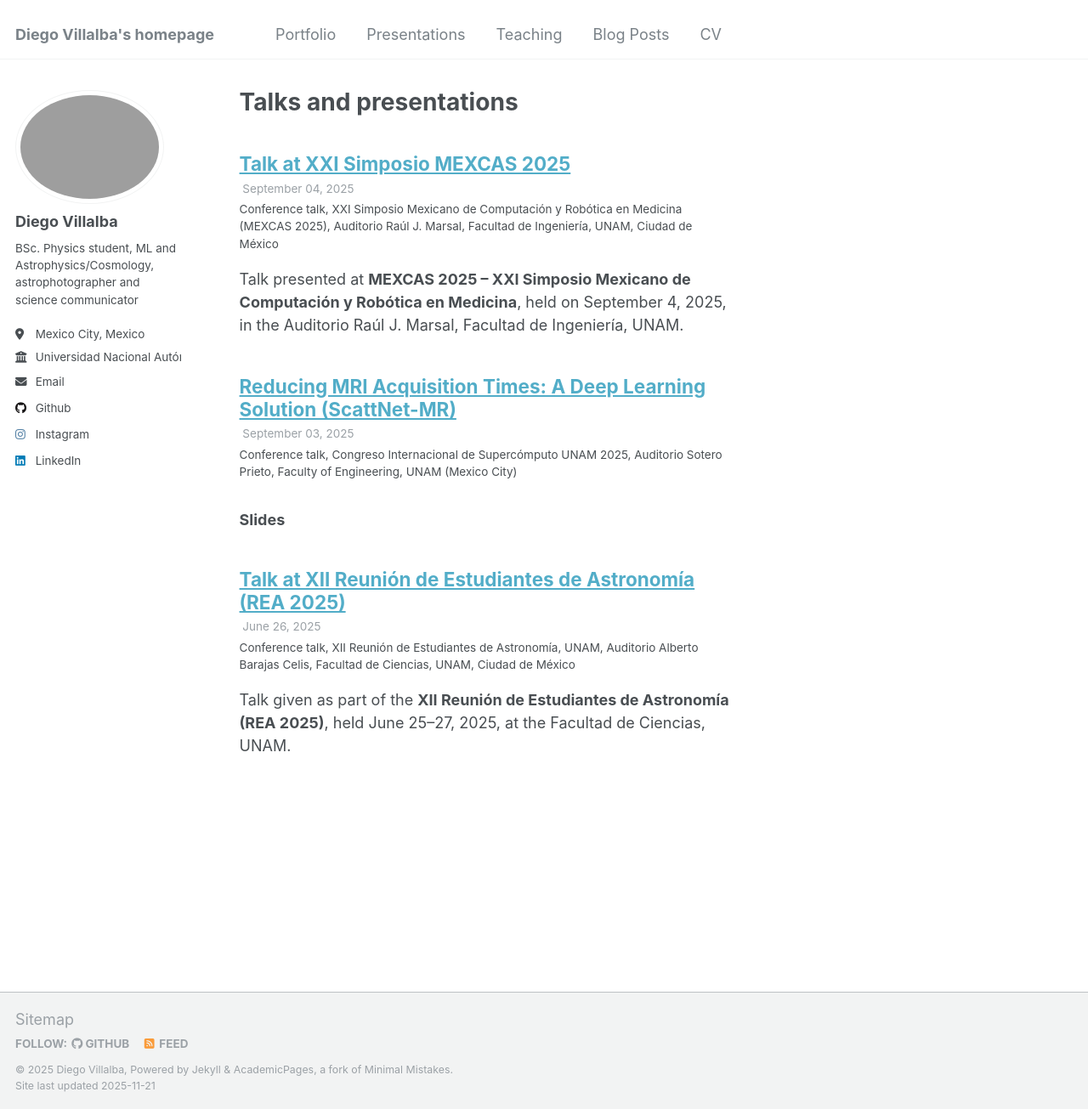
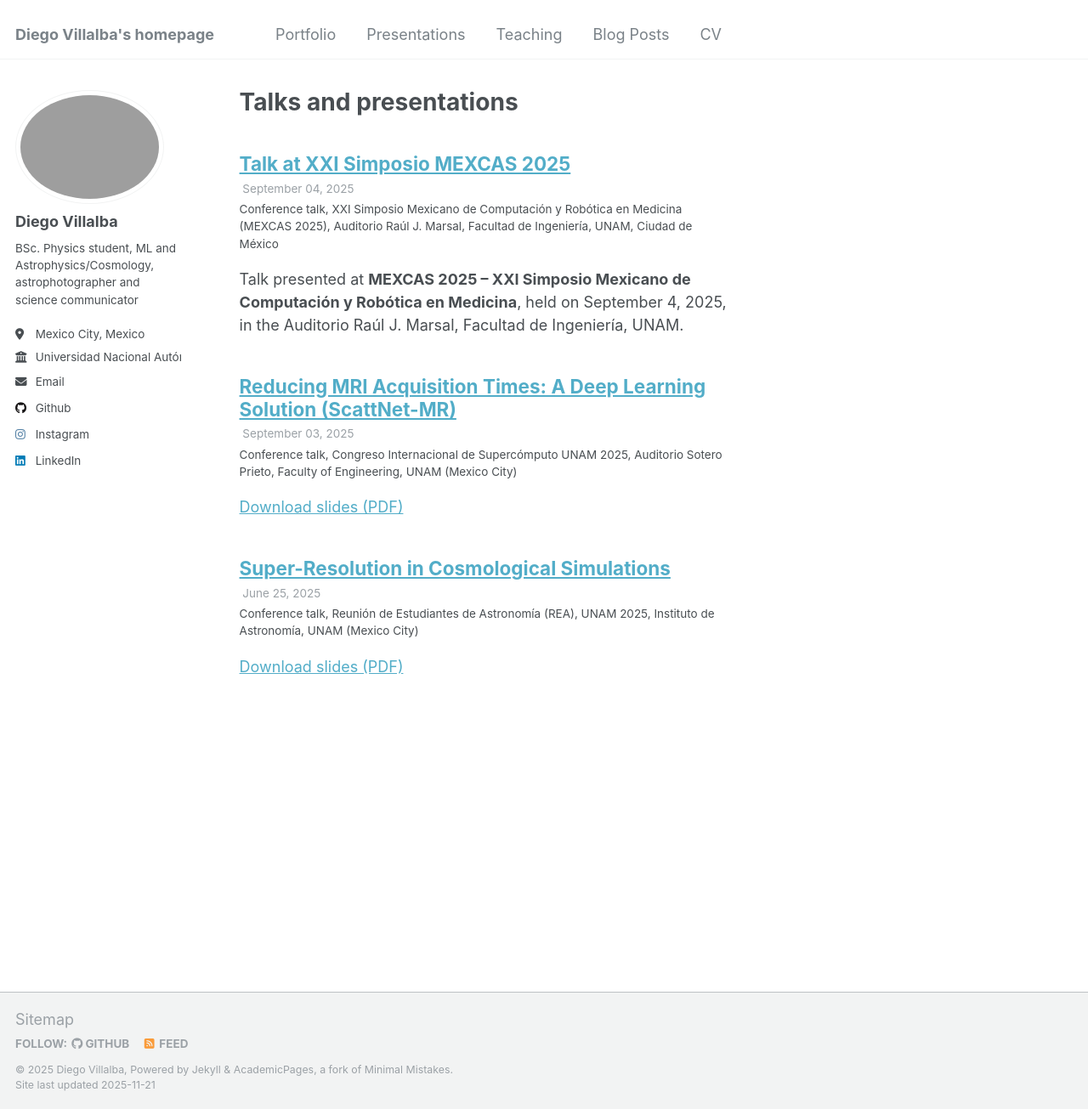
Before and after one commit to DiegoViillalba/DiegoViillalba.github.io, a Jekyll site: the page built from _pages/talks.html, in a window 1280 px wide and 1305 px high. Shown: the whole window at 85% size. Built offline with Jekyll 4.4.1, drawn with Linux system fonts in a browser that asks for light colours; part of the change alters nothing that is shown.

Commit message:
update:Talks

```diff
--- /dev/null
+++ b/_talks/2025-06-25-rea-superresolution.md
@@ -0,0 +1,143 @@
+---
+title: "Super-Resolution in Cosmological Simulations"
+collection: talks
+type: "Conference talk"
+permalink: /talks/2025-rea-superresolution/
+venue: "Reunión de Estudiantes de Astronomía (REA), UNAM 2025"
+date: 2025-06-25
+location: "Instituto de Astronomía, UNAM (Mexico City)"
+---
+
+[Download slides (PDF)](/files/talks/2025-rea-superresolution.pdf)
+
+### Overview
+
+This talk, presented at the **Reunión de Estudiantes de Astronomía (REA) 2025**, introduces a super-resolution framework for cosmological simulations that combines **deep generative models** with the **Wavelet Scattering Transform (WST)** to enhance the resolution of dark-matter density fields.
+
+The work addresses a key challenge in modern computational cosmology:
+> **High-resolution N-body simulations are extremely expensive, while low-resolution runs lose crucial small-scale information.**
+
+
+By integrating WST into a residual generative architecture, the method recovers small-scale structure while preserving the statistical and physical properties of the underlying cosmological field.
+
+---
+
+### Motivation
+
+Cosmological simulations face an inherent trade-off:
+
+- **High resolution → extremely expensive CPU/GPU time + large storage**
+- **Low resolution → loss of small-scale halos, filaments, and non-Gaussian structure**
+
+Existing deep-learning super-resolution approaches (GANs, VAEs, diffusion models) suffer from:
+
+- Instability during training
+- Hallucination of non-physical structures
+- Loss of cosmological statistics
+- Poor interpretability
+*(Slides 1–3)*
+
+---
+
+### Approach: Wavelet-Based Generative Super-Resolution
+
+The method incorporates the **Wavelet Scattering Transform** (WST) into a deep residual architecture to stabilize training and preserve physical information.
+
+#### Why WST?
+
+- Captures multi-scale structure
+- Stable to deformations and small translations
+- Sensitive to non-Gaussian statistics
+- Avoids phase reconstruction issues typical of Fourier-based approaches
+*(Slides 16–21)*
+
+WST coefficients serve as a **statistical loss function** that forces the network to match the high-resolution distribution of cosmological fields.
+
+---
+
+### Dataset: Illustris Simulations
+
+Training is performed using slices from the **Illustris** family of simulations:
+
+- **Illustris-3** → low-resolution input
+- **Illustris-2** → high-resolution target
+
+Each slice:
+- Thickness: **0.25 Mpc**
+- Paired dataset: **7200 LR/HR image pairs**
+*(Slides 23–26)*
+
+Split into:
+- 90% training
+- 10% validation
+- 800 images for testing
+
+---
+
+### Network Architecture
+
+The proposed architecture includes:
+
+- Two feature extraction branches (LR features + WST features)
+- Feature fusion layer
+- **n** residual Squeeze-and-Excitation (SE) blocks
+- Output reconstruction layer
+*(Slides 27–28)*
+
+Loss functions explored:
+
+- L2 (MSE)
+- Perceptual loss
+- **WST-based loss** (best performance)
+*(Slides 29–32)*
+
+Training:
+
+- Performed on an **RTX 4090 (24 GB VRAM)**
+- ~8 hours per training run
+*(Slide 32)*
+
+---
+
+### Results
+
+#### Qualitative Reconstruction
+The model reconstructs higher-resolution structures that closely resemble **Illustris-2**, while avoiding hallucinations typical of GAN-based methods.
+*(Slides 33–36)*
+
+#### Power Spectrum Evaluation
+A physically meaningful test is performed by comparing the recovered **power spectrum P(k)**:
+
+- Bicubic interpolation → severe loss of small-scale power
+- L1/Perceptual loss → improved but imperfect
+- **WST loss → closest match to ground truth across a wide k-range**, even up to k ≈ 5–6 h/Mpc
+*(Slide 36)*
+
+#### Peak and Valley Counts
+The model also preserves higher-order morphological statistics like:
+
+- Density of local maxima
+- Density of local minima
+*(Slides 37–39)*
+
+---
+
+### Conclusions
+
+- WST-based super-resolution produces **physically consistent reconstructions** of cosmological fields.
+- Recovers statistical properties (P(k), peaks/valleys) better than standard approaches.
+- Provides a more interpretable alternative to GANs and VAEs.
+- Has potential to **augment low-resolution simulations** and reduce computational demands for large parameter scans.
+*(Slides 40–41)*
+
+---
+
+### Future Work
+
+- Increase network capacity with more residual blocks
+- Incorporate additional WST scales
+- Extend to fully 3D super-resolution
+- Train on larger, multi-institutional cosmology datasets
+*(Slide 41)*
+
+---
--- a/_talks/2025-06-26-rea-unam.md
+++ /dev/null
@@ -1,21 +0,0 @@
----
-title: "Talk at XII Reunión de Estudiantes de Astronomía (REA 2025)"
-collection: talks
-type: "Conference talk"
-permalink: /talks/2025-06-26-rea-unam/
-venue: "XII Reunión de Estudiantes de Astronomía, UNAM"
-date: 2025-06-26
-location: "Auditorio Alberto Barajas Celis, Facultad de Ciencias, UNAM, Ciudad de México"
----
-
-Talk given as part of the **XII Reunión de Estudiantes de Astronomía (REA 2025)**, held June 25–27, 2025, at the Facultad de Ciencias, UNAM.
-
-Brief abstract of the talk goes here. You can describe:
-
-- The scientific context (cosmology / simulations / ML, etc.)
-- The main methods or models you used
-- Key results and what you concluded
-
-You can add your slides like this:
-
-[Slides (PDF)](/files/talks/2025-rea-slides.pdf)
--- a/_talks/2025-09-03-supercomputo-scattnetmr.md.md
+++ b/_talks/2025-09-03-supercomputo-scattnetmr.md.md
@@ -7,9 +7,8 @@ venue: "Congreso Internacional de Supercómputo UNAM 2025"
 date: 2025-09-03
 location: "Auditorio Sotero Prieto, Faculty of Engineering, UNAM (Mexico City)"
 ---
-### **Slides**
 
-- [Download slides (PDF)](/files/talks/2025-supercomputo-scattnetmr.pdf)
+[Download slides (PDF)](/files/talks/2025-supercomputo-scattnetmr.pdf)
 
 ### **Overview**
 
```
Also changed, not shown: 1 other file.
